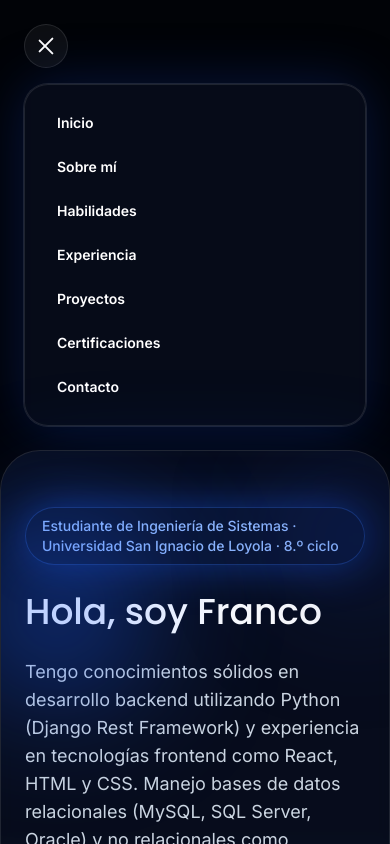
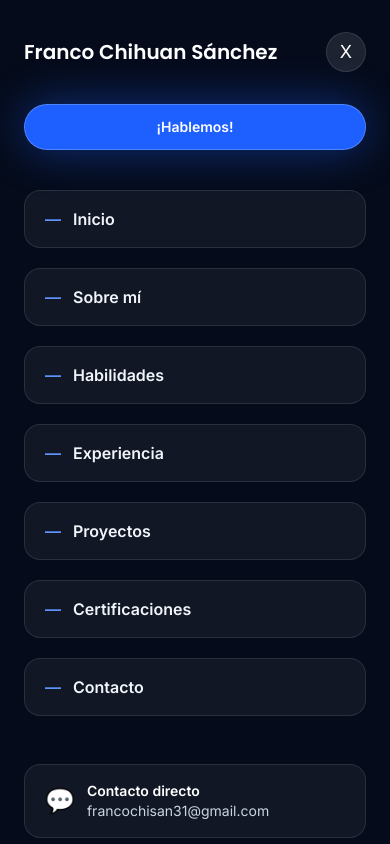
Before and after one commit to FrancoChihuan/FrancoChihuan.github.io, a React (Vite) app: page / in a window 390 px wide. Both pictures are taken after a click on the button "Abrir menú". Shown: the top 844 px of the page. Built offline with nearby package versions, Linux system fonts and the light colour scheme.

Commit message:
navbar menu editado-v1

```diff
--- a/src/App.tsx
+++ b/src/App.tsx
@@ -1,4 +1,4 @@
-import { useState, type FormEvent } from 'react'
+import { useEffect, useState, type FormEvent } from 'react'
 import { profile } from './data/profile'
 import {
   AboutSection,
@@ -56,6 +56,16 @@ function App() {
     }
   }
 
+  useEffect(() => {
+    const originalOverflow = document.body.style.overflow
+    if (menuOpen) {
+      document.body.style.overflow = 'hidden'
+    }
+    return () => {
+      document.body.style.overflow = originalOverflow
+    }
+  }, [menuOpen])
+
   return (
     <div className="relative min-h-screen overflow-hidden bg-dark text-slate-200">
       <div className="pointer-events-none absolute inset-0 -z-20 bg-grid-pattern bg-[length:22px_22px] opacity-40" />
--- a/src/components/Header.tsx
+++ b/src/components/Header.tsx
@@ -15,28 +15,32 @@ type HeaderProps = {
   navItems: NavItem[]
 }
 
-const mobileMenuVariants = {
-  hidden: { opacity: 0, y: -12, scale: 0.97 },
+const mobilePanelVariants = {
+  hidden: { x: '100%' },
   visible: {
-    opacity: 1,
-    y: 0,
-    scale: 1,
-    transition: {
-      duration: 0.22,
-      staggerChildren: 0.07,
-    },
+    x: 0,
+    transition: { duration: 0.28, ease: [0.16, 1, 0.3, 1] as const },
   },
   exit: {
-    opacity: 0,
-    y: -10,
-    scale: 0.97,
-    transition: { duration: 0.18 },
+    x: '100%',
+    transition: { duration: 0.24, ease: [0.37, 0, 0.63, 1] as const },
   },
 }
 
-const mobileMenuItem = {
-  hidden: { opacity: 0, y: 10 },
-  visible: { opacity: 1, y: 0, transition: { duration: 0.18 } },
+const mobileListVariants = {
+  hidden: {},
+  visible: {
+    transition: { staggerChildren: 0.08, delayChildren: 0.1 },
+  },
+}
+
+const mobileListItem = {
+  hidden: { opacity: 0, x: 20 },
+  visible: {
+    opacity: 1,
+    x: 0,
+    transition: { duration: 0.2, ease: [0.16, 1, 0.3, 1] as const },
+  },
 }
 
 const MenuToggleIcon = ({ open }: { open: boolean }) => (
@@ -60,12 +64,86 @@ const Header = ({ menuOpen, setMenuOpen, navItems }: HeaderProps) => (
       {menuOpen ? (
         <motion.div
           key="mobile-overlay"
-          className="fixed inset-0 z-40 bg-black/70 backdrop-blur-xs md:hidden"
+          className="fixed inset-0 z-[200] bg-black/90 md:hidden"
           initial={{ opacity: 0 }}
           animate={{ opacity: 1 }}
           exit={{ opacity: 0 }}
           onClick={() => setMenuOpen(false)}
         />
+      ) : null}
+    </AnimatePresence>
+    <AnimatePresence>
+      {menuOpen ? (
+        <motion.aside
+          key="mobile-panel"
+          className="fixed inset-0 z-[210] flex h-full w-full flex-col overflow-y-auto bg-dark px-6 py-8 text-white shadow-xl transition-transform duration-300 ease-out md:hidden"
+          initial="hidden"
+          animate="visible"
+          exit="exit"
+          variants={mobilePanelVariants}
+          id="mobile-navigation"
+        >
+          <div className="flex items-center justify-between">
+            <span className="font-display text-xl font-semibold">{profile.name}</span>
+            <button
+              type="button"
+              onClick={() => setMenuOpen(false)}
+              className="inline-flex h-10 w-10 items-center justify-center rounded-full border border-white/10 bg-white/10 text-lg transition hover:border-primary-300 hover:text-primary-100"
+              aria-label="Cerrar menú"
+            >
+              X
+            </button>
+          </div>
+          <a
+            href="#contacto"
+            onClick={() => setMenuOpen(false)}
+            className="mt-8 inline-flex items-center justify-center rounded-full border border-primary-300/70 bg-primary-500 px-6 py-3 text-sm font-semibold text-white shadow-glow-primary transition hover:-translate-y-0.5 hover:bg-primary-400 focus-visible:outline focus-visible:outline-2 focus-visible:outline-primary-200"
+          >
+            ¡Hablemos!
+          </a>
+          <motion.ul
+            className="mt-10 flex flex-col gap-5 text-base font-semibold text-slate-100"
+            variants={mobileListVariants}
+          >
+            {navItems.map((item) => (
+              <motion.li key={item.href} variants={mobileListItem}>
+                <a
+                  href={item.href}
+                  className="flex items-center gap-3 rounded-2xl border border-white/10 bg-white/5 px-5 py-4 text-left transition hover:border-primary-400/70 hover:bg-primary-500/10"
+                  onClick={() => setMenuOpen(false)}
+                >
+                  <span className="text-primary-300">—</span>
+                  <span>{item.label}</span>
+                </a>
+              </motion.li>
+            ))}
+          </motion.ul>
+          <div className="mt-auto space-y-5 pt-12 text-sm text-slate-300">
+            <div className="flex items-center gap-3 rounded-2xl border border-white/10 bg-white/5 px-5 py-4">
+              <span className="text-2xl text-primary-200">💬</span>
+              <div>
+                <p className="font-semibold text-white">Contacto directo</p>
+                <p>{profile.contact.email}</p>
+              </div>
+            </div>
+            <div className="flex items-center gap-3 rounded-2xl border border-white/5 bg-white/5 px-5 py-3 text-sm">
+              <span className="text-2xl text-primary-200">📞</span>
+              <span>{profile.contact.phone}</span>
+            </div>
+            <div className="flex flex-wrap gap-3">
+              {profile.socials.map((social) => (
+                <a
+                  key={social.href}
+                  href={social.href}
+                  onClick={() => setMenuOpen(false)}
+                  className="rounded-full border border-white/10 px-4 py-2 text-xs font-semibold uppercase tracking-[0.28em] text-slate-200 transition hover:border-primary-300 hover:text-primary-100"
+                >
+                  {social.label}
+                </a>
+              ))}
+            </div>
+          </div>
+        </motion.aside>
       ) : null}
     </AnimatePresence>
 
@@ -84,7 +162,9 @@ const Header = ({ menuOpen, setMenuOpen, navItems }: HeaderProps) => (
             <button
               type="button"
               onClick={() => setMenuOpen((prev) => !prev)}
-              className="inline-flex h-11 w-11 items-center justify-center rounded-full border border-white/10 bg-white/5 text-white transition hover:border-primary-400/70 hover:text-primary-200 md:hidden"
+              className={`inline-flex h-11 w-11 items-center justify-center rounded-full border border-white/10 bg-white/5 text-white transition hover:border-primary-400/70 hover:text-primary-200 md:hidden ${
+                menuOpen ? 'opacity-0 pointer-events-none' : ''
+              }`}
               aria-label={menuOpen ? 'Cerrar menú' : 'Abrir menú'}
               aria-expanded={menuOpen}
               aria-controls="mobile-navigation"
@@ -110,36 +190,6 @@ const Header = ({ menuOpen, setMenuOpen, navItems }: HeaderProps) => (
           </div>
         </div>
 
-        <AnimatePresence>
-          {menuOpen ? (
-            <motion.nav
-              key="mobile-navigation"
-              id="mobile-navigation"
-              className="md:hidden"
-              initial="hidden"
-              animate="visible"
-              exit="exit"
-              variants={mobileMenuVariants}
-            >
-              <motion.ul
-                className="glass-panel border border-white/10 p-4"
-                variants={staggerChildren}
-              >
-                {navItems.map((item) => (
-                  <motion.li key={item.href} variants={mobileMenuItem}>
-                    <a
-                      href={item.href}
-                      className="block rounded-2xl px-4 py-3 text-sm font-semibold text-white transition hover:bg-primary-500/20"
-                      onClick={() => setMenuOpen(false)}
-                    >
-                      {item.label}
-                    </a>
-                  </motion.li>
-                ))}
-              </motion.ul>
-            </motion.nav>
-          ) : null}
-        </AnimatePresence>
       </div>
 
       <div className="container relative overflow-hidden rounded-[2.5rem] border border-white/10 bg-surface/70 px-8 py-14 shadow-[0_40px_120px_rgba(29,95,255,0.24)] backdrop-blur">
```
